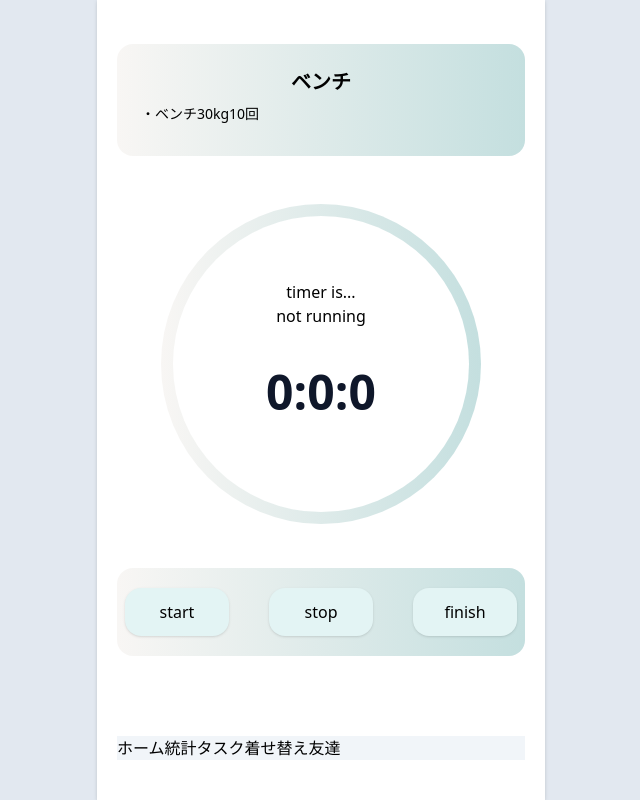
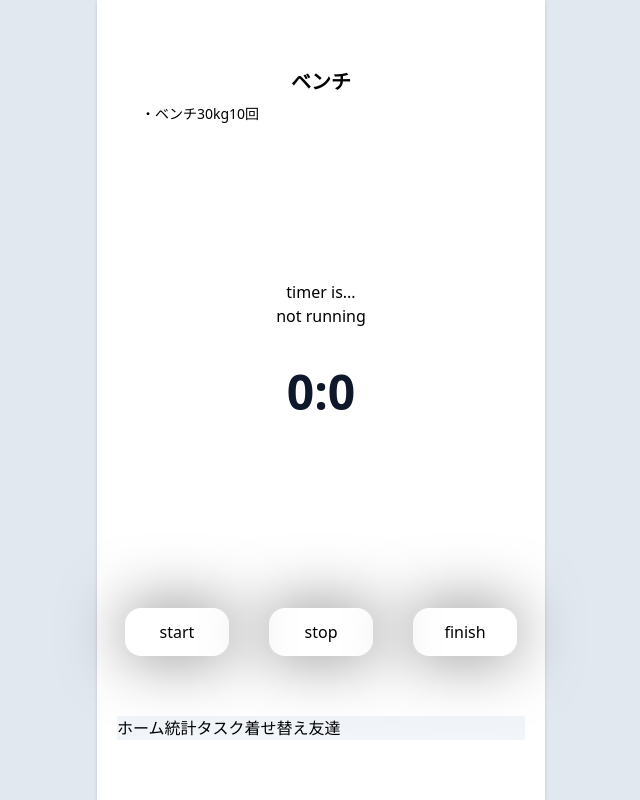
Before and after one commit to muscle-training-with-friend/mutan, a React (Vite) app: page /mutan/timer in a window 1280 px wide. Shown: the whole page, without its empty margins (319-959 px from the left). Built offline with nearby package versions, Linux system fonts and the light colour scheme.

Commit message:
Update Timer.jsx
影追加

```diff
--- a/src/Pages/Timer.jsx
+++ b/src/Pages/Timer.jsx
@@ -3,35 +3,37 @@ import { useStopwatch } from 'react-timer-hook';
 
 export default function () {
 
-  const { seconds, minutes, hours, isRunning, start, pause, reset } =
+  const { seconds, minutes, isRunning, start, pause, reset } =
     useStopwatch({ autoStart: false });
 
   return (
     <>
-      <div className="rounded-2xl bg-gradient-to-r from-theme_color1 to-theme_color4 my-6 p-6">
+      <div className="rounded-2xl bg-gradient-to-br from-bright_accent to-accent my-6 p-6">
         <div className="font-bold text-xl flex justify-center">ベンチ</div>
         <div className="text-sm my-2">・ベンチ30kg10回</div>
       </div>
 
       <div className="flex justify-center">
-        <div className="rounded-full h-80 w-80 bg-gradient-to-r from-theme_color1 to-theme_color4 my-6 p-3">
+        <div className="rounded-full h-80 w-80 bg-gradient-to-br from-bright_accent to-accent my-6 p-3">
           <div className="rounded-full h-full w-full bg-white">
             <div className="flex justify-center font-sm pt-16">timer is...</div>
             <div className="flex justify-center font-sm">{isRunning ? "running" : "not running"}</div>
             <div className="flex justify-center text-slate-900 text-5xl font-bold pt-10">
-              {hours}:{minutes}:{seconds}
+              {minutes}:{seconds}
             </div>
           </div>
         </div>
       </div>
 
-      <div className=" bg-gradient-to-r from-theme_color1 to-theme_color4 rounded-2xl py-5 mt-5 mb-20">
+
+      <div className="rounded-2xl py-5 my-10">
         <div className="grid grid-cols-3 gap-6 content-center">
-          <div className="flex justify-center rounded-2xl bg-theme_color2 py-3 z-10 mx-2 z-20 shadow" onClick={start}>start</div>
-          <div className="flex justify-center rounded-2xl bg-theme_color2 py-3 z-10 mx-2 z-20 shadow" onClick={pause}>stop</div>
-          <div className="flex justify-center rounded-2xl bg-theme_color2 py-3 z-10 mx-2 z-20 shadow" onClick={reset}>finish</div>
+          <div className="flex justify-center rounded-2xl bg-theme2 py-3 z-10 mx-2 shadow-[0_0_64px_0_rgba(0.8,0.9,0.9,0.5)]" onClick={start}>start</div>
+          <div className="flex justify-center rounded-2xl bg-theme2 py-3 z-10 mx-2 shadow-[0_0_64px_0_rgba(0.8,0.9,0.9,0.5)]" onClick={pause}>stop</div>
+          <div className="flex justify-center rounded-2xl bg-theme2 py-3 z-10 mx-2 shadow-[0_0_64px_0_rgba(0.8,0.9,0.9,0.5)]" onClick={reset}>finish</div>
         </div>
       </div>
+
     </>
   );
 }
```
